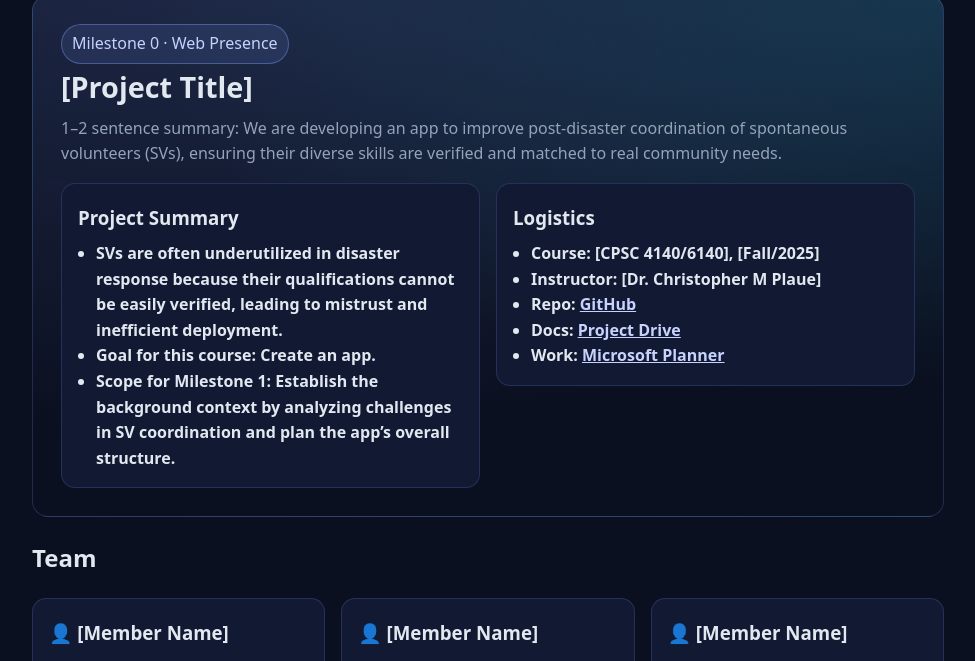
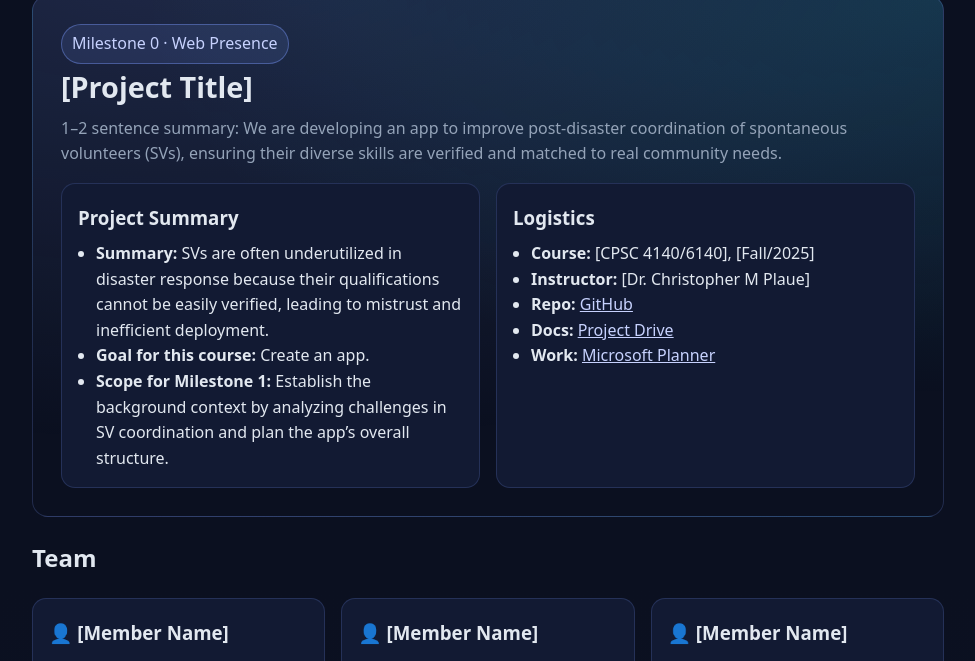
Before and after one commit to ZJUXUJUNK/zjuxujunk.github.io, a plain HTML site: page index.html in a window 1280 px wide. Shown: the part 101-762 px from the top of the page, without its empty margins (152-1127 px from the left). Drawn offline with Linux system fonts and the light colour scheme.

Commit message:
index.html

```diff
--- a/index.html
+++ b/index.html
@@ -52,7 +52,7 @@
         <div class="card">
           <h3>Project Summary</h3>
           <ul>
-            <li><strong>SVs are often underutilized in disaster response because their qualifications cannot be easily verified, leading to mistrust and inefficient deployment.</li>
+            <li><strong>Summary:</strong> SVs are often underutilized in disaster response because their qualifications cannot be easily verified, leading to mistrust and inefficient deployment.</li>
             <li><strong>Goal for this course:</strong> Create an app.</li>
             <li><strong>Scope for Milestone 1:</strong> Establish the background context by analyzing challenges in SV coordination and plan the app’s overall structure.</li>
           </ul>
```
